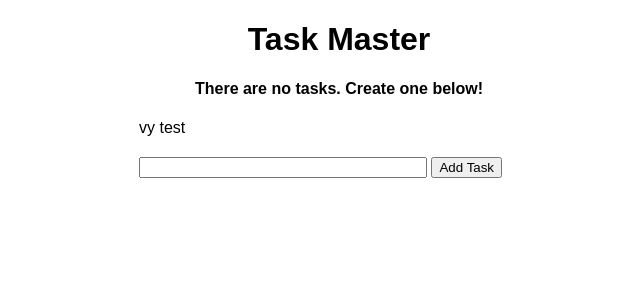
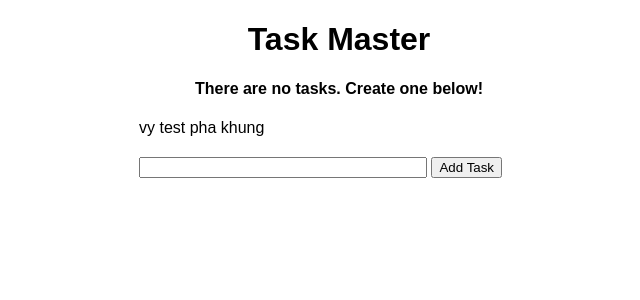
Before and after one commit to jakerieger/FlaskIntroduction, a Flask app: page / in a window 1280 px wide. Shown: the top 300 px of the page, without its empty margins (301-941 px from the left). Run offline with Flask 2, Linux system fonts and the light colour scheme; data that the repository does not hold is empty.

Commit message:
pha test

```diff
--- a/templates/index.html
+++ b/templates/index.html
@@ -30,6 +30,7 @@
     </table>
     {% endif %}
 vy test
+pha khung
     <div class="form">
         <form action="/" method="POST">
             <input type="text" name="content" id="content">
```
